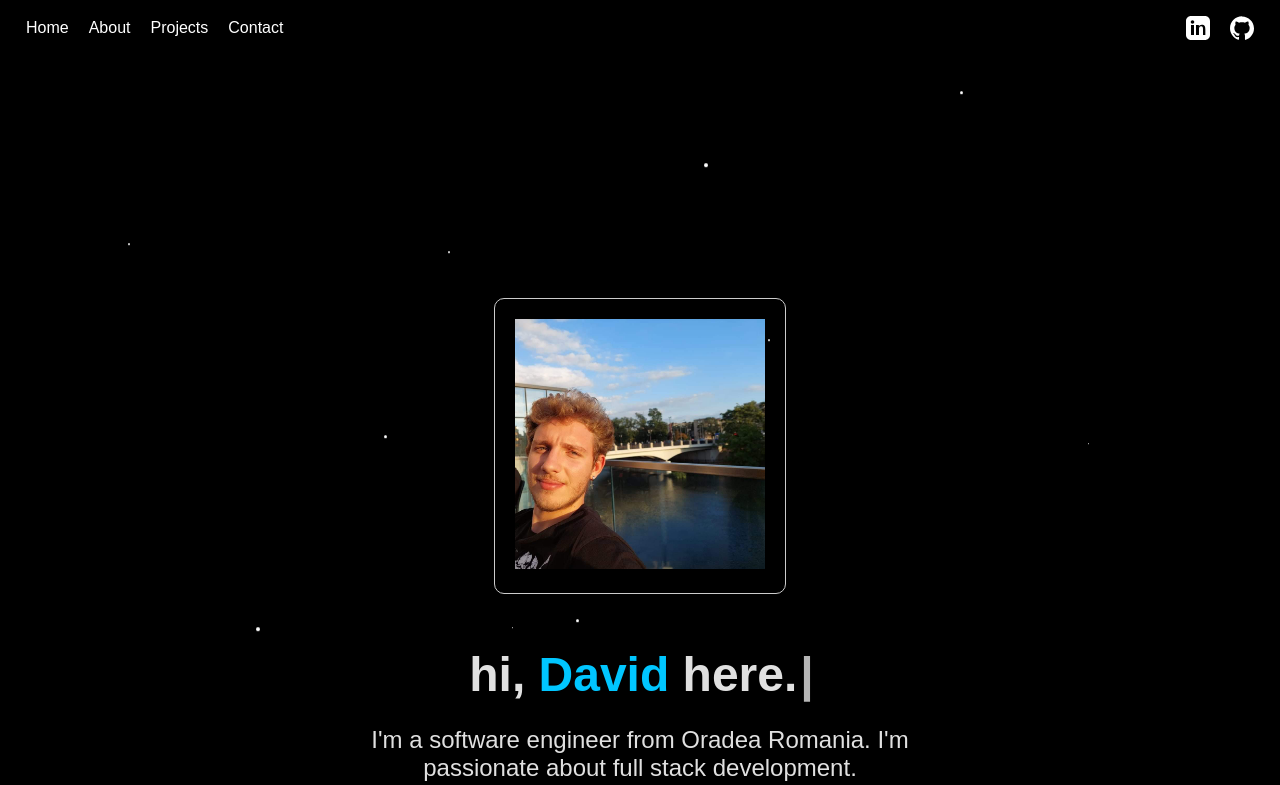
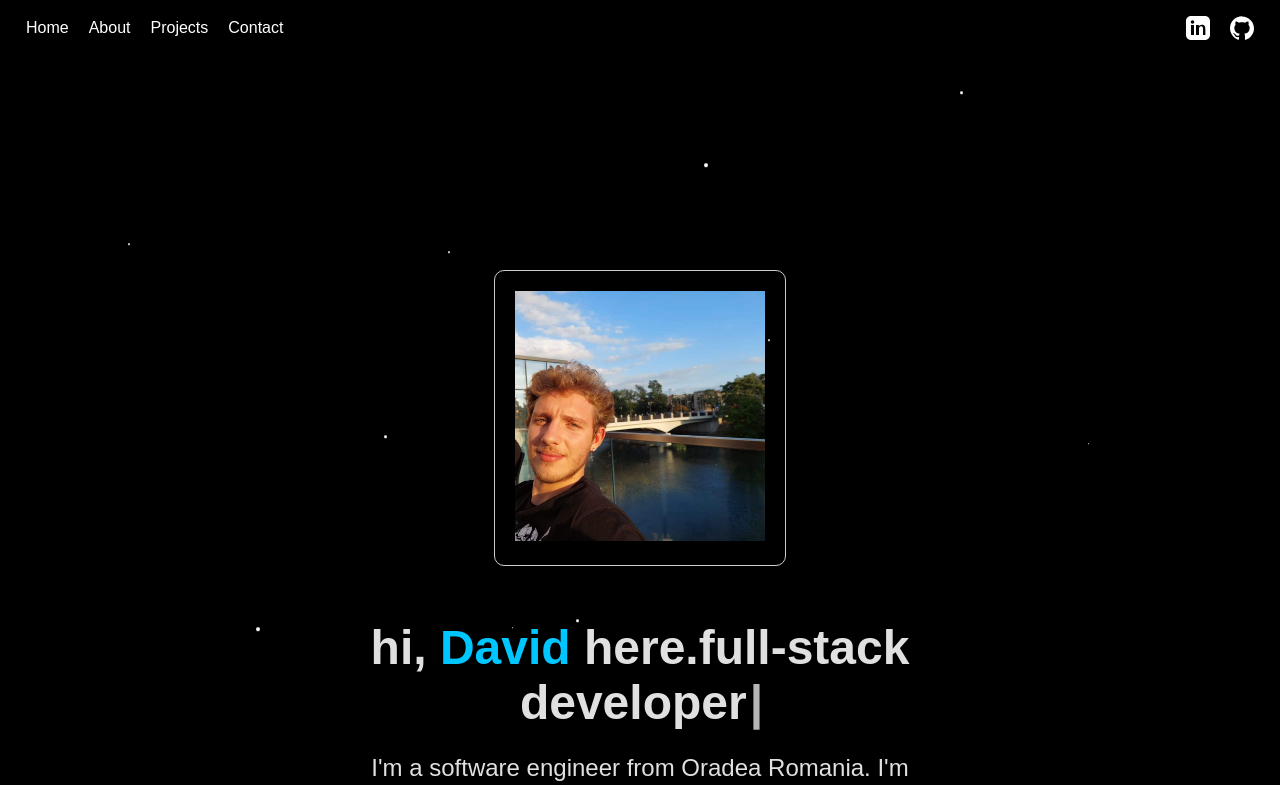
Before and after one commit to davidus98/my-portfolio, a React (Create React App) app: page / in a window 1280 px wide. Shown: the top 785 px of the page. Built offline with nearby package versions, Linux system fonts and the light colour scheme.

Commit message:
Update typewriter words in Intro

```diff
--- a/src/components/Intro.js
+++ b/src/components/Intro.js
@@ -14,7 +14,7 @@ function Intro() {
           hi, <span className="highlight">David</span> here.
           <span>
             <Typewriter
-              words={['']}
+              words={['software engineer', 'full-stack developer']}
               loop={0} // Set loop to 0 for infinite typing
               cursor
               cursorStyle="|"
```
